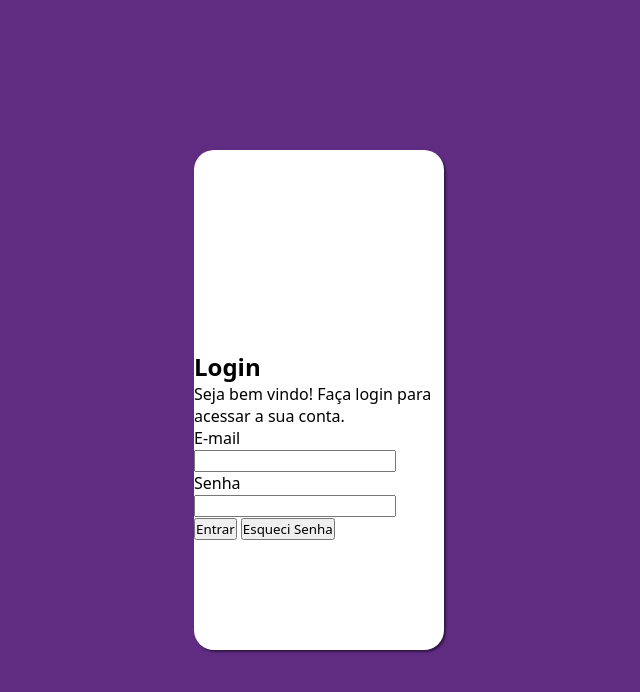
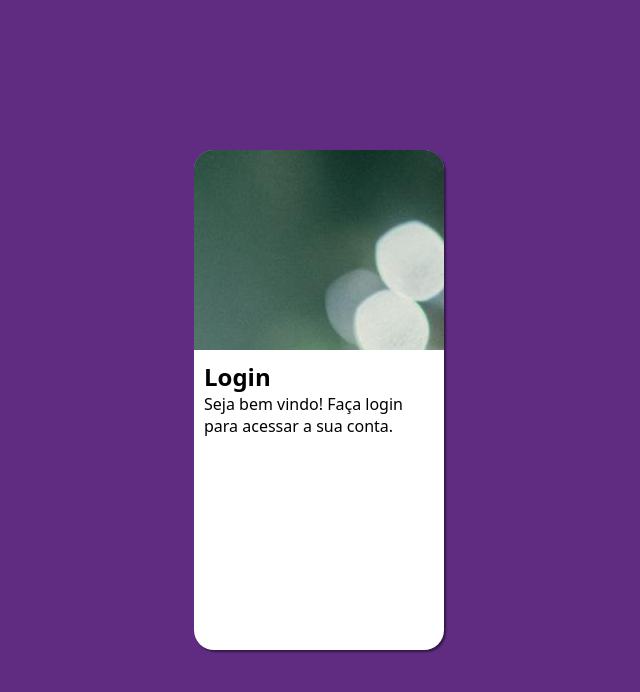
Before and after one commit to AntonioDev23/Projeto-Login, a plain HTML site: page index.html in a window 1280 px wide. Shown: the whole page, without its empty margins (321-961 px from the left). Drawn offline with Linux system fonts and the light colour scheme.

Commit message:
Estrutura de imagem

```diff
--- a/estilos/style.css
+++ b/estilos/style.css
@@ -35,11 +35,18 @@ section#login {
    transform: translate(-50% , -50%);
    overflow: hidden;
    box-shadow: 2px 2px 2px rgba(0, 0, 0, 0.459);
-
 }
 
 section#login > div#imagem {
-   background-color: #5f2c82 url(../imagens/pexels-pixabay-355465.jpg) no-repeat;
+   display: block;
+   overflow: hidden;
    background-size: cover;
+   background-color: #5f2c82;
    height: 200px;
+   position: relative;
 }
+
+section#login > div#formulario {
+   padding: 10px;
+   display: block;
+}
--- a/index.html
+++ b/index.html
@@ -11,6 +11,7 @@
         <section id="login">
 
             <div id="imagem">
+                <img src="imagens/pexels-helen1-6357538.jpg" alt="fundo">
 
             </div>
 
@@ -18,14 +19,9 @@
                 <h1>Login</h1>
                 <p>Seja bem vindo! Faça login para acessar a sua conta.</p>
                 <form action="login.php" method="post">
-                    <label for="loogin">E-mail</label>
-                    <input type="text" id="loogin">
 
-                    <label for="senha">Senha</label>
-                    <input type="number" name="numero" id="senha">
                 </form>
-                <button type="submit" id="entrar">Entrar</button>
-                <button type="button" id="esenha">Esqueci Senha</button>
+
 
             </div>
 
```
Also changed, not shown: imagens/pexels-helen1-6357538.jpg (added).
